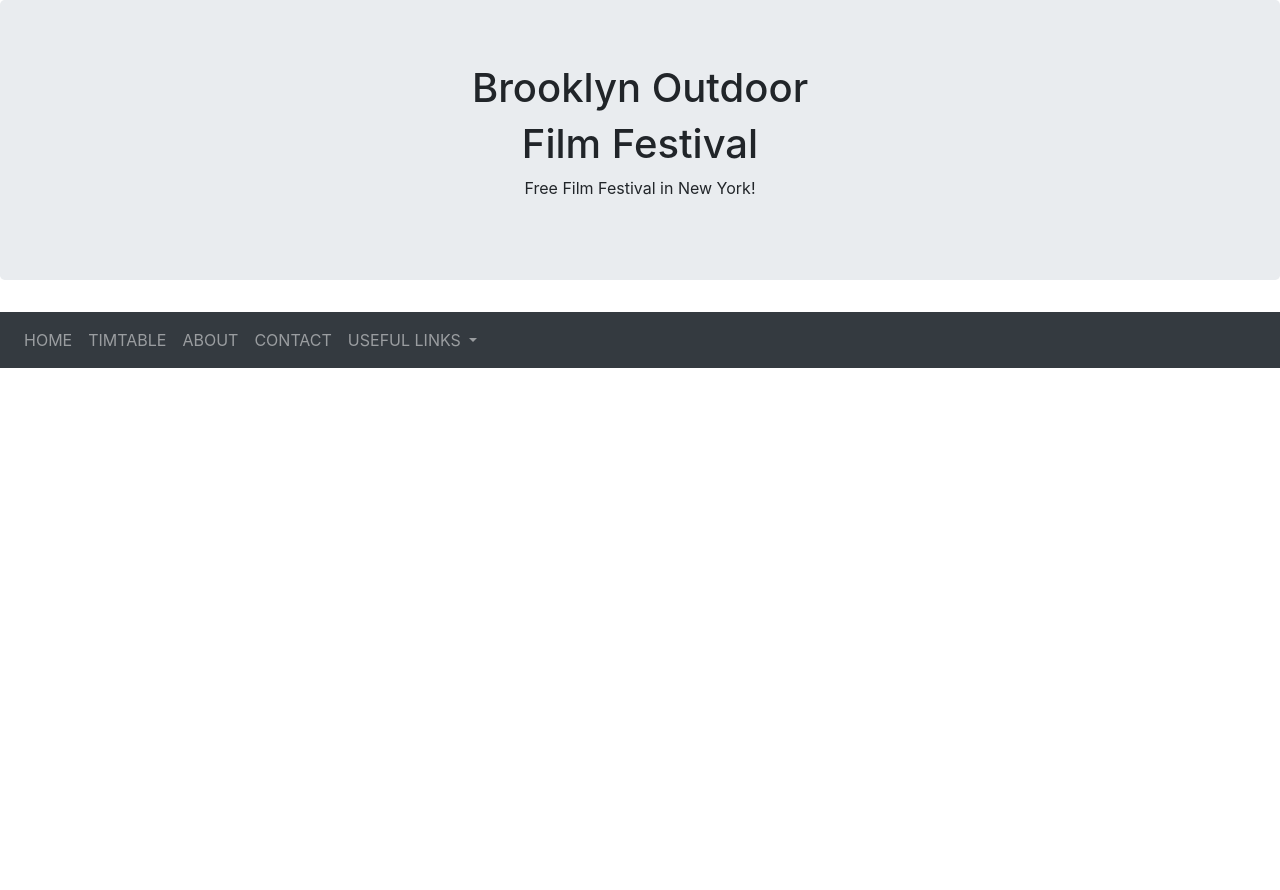
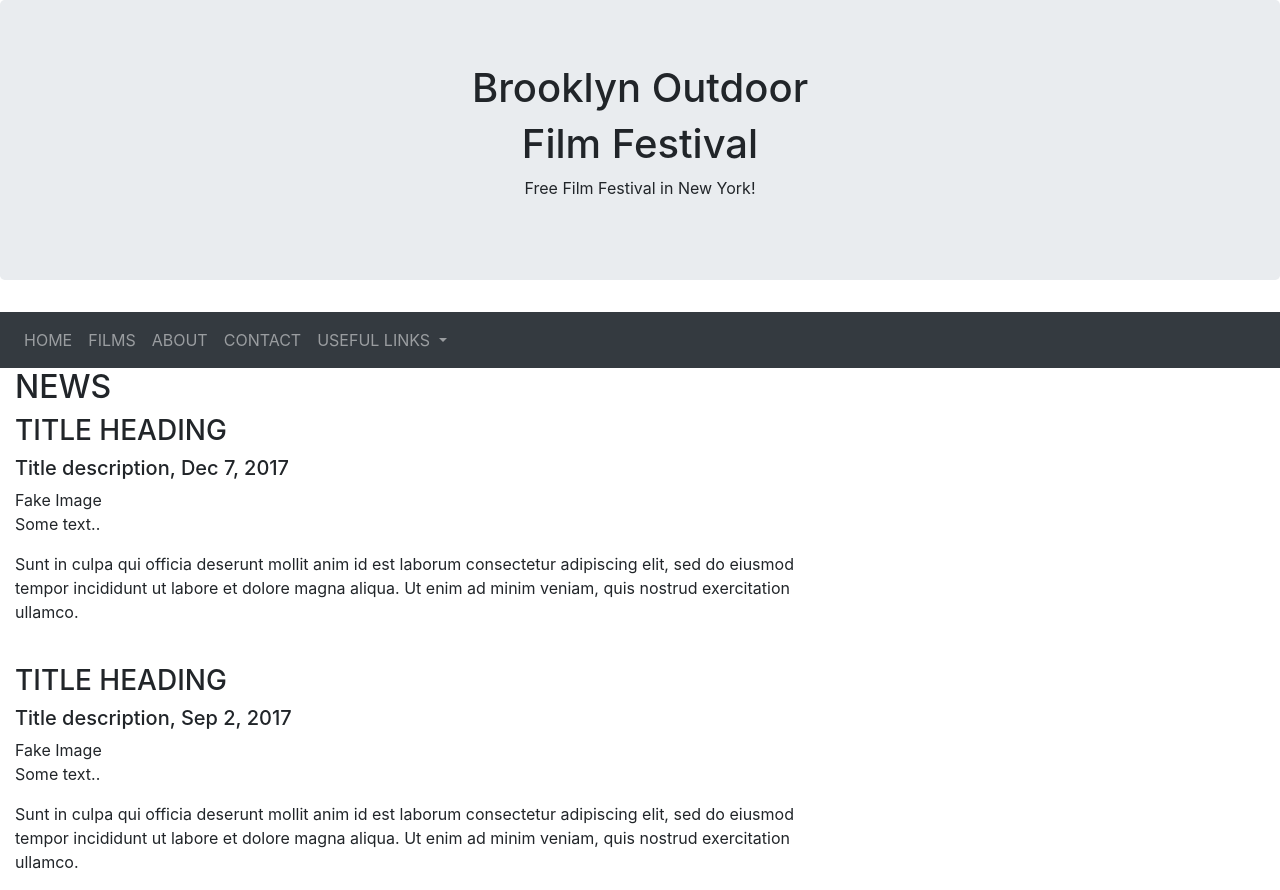
Before and after one commit to LuSantanaHolmes/boff, a plain HTML site: page index.html in a window 1280 px wide. Before the commit the page ends 800 px from the top, so only its background shows below. Drawn offline with nearby package versions, Linux system fonts and the light colour scheme.

Commit message:
add all comments and news articles

```diff
--- a/index.html
+++ b/index.html
@@ -1,54 +1,110 @@
 <!DOCTYPE html>
 <html lang="en" dir="ltr">
 <head>
-    <!--required meta tags-->
+  <!-- required meta tags -->
   <meta charset="utf-8">
   <meta name="viewport" content="width=device-width, initial-scale=1, shrink-to-fit=no">
 
   <!-- Bootstrap CSS -->
   <link rel="stylesheet" href="resources/css/bootstrap.min.css">
+
   <!-- css stylesheet -->
   <link href="resources/css/style.css" type="text/css" rel="stylesheet">
-    <title></title>
+  <title>Brooklyn Outdoor Film Festival</title>
 </head>
+
 <body>
-    <!--Jumbotron titlel logo -->
+  <!-- Jumbotron titlel logo -->
   <div class="jumbotron text-center">
     <h1>Brooklyn Outdoor</h1>
     <h1>Film Festival</h1>
-      <p>Free Film Festival in New York!</p>
+    <p>
+      Free Film Festival in New York!
+    </p>
   </div> <!-- div for jumbotron title logo -->
 
   <!-- navigation bar and dropdown Links -->
   <nav class="navbar navbar-expand-sm bg-dark navbar-dark">
-      <!-- Links -->
+
+    <!-- menu/links -->
     <ul class="navbar-nav">
+
+      <!-- home link -->
       <li class="nav-item">
         <a class="nav-link" href="#">HOME</a>
       </li>
+
+      <!-- films link -->
       <li class="nav-item">
-          <a class="nav-link" href="#">TIMTABLE</a>
+        <a class="nav-link" href="#">FILMS</a>
       </li>
+
+      <!-- about link -->
       <li class="nav-item">
         <a class="nav-link" href="#">ABOUT</a>
       </li>
+
+      <!-- contact link -->
       <li class="nav-item">
         <a class="nav-link" href="#">CONTACT</a>
       </li>
 
-        <!-- Dropdown -->
+      <!-- dropdown nav item title -->
       <li class="nav-item dropdown">
         <a class="nav-link dropdown-toggle" href="#" id="navbardrop" data-toggle="dropdown">
           USEFUL LINKS
         </a>
+        <!-- dropdown menu -->
         <div class="dropdown-menu">
+          <!-- link 1 -->
           <a class="dropdown-item" href="#">Link 1</a>
+          <!-- link 2 -->
           <a class="dropdown-item" href="#">Link 2</a>
+          <!-- link 3 -->
           <a class="dropdown-item" href="#">Link 3</a>
         </div> <!-- div dropdown-menu -->
       </li>
     </ul>
-     </nav> <!-- class=navbar -->
+  </nav> <!-- closing navbar -->
+
+  <!-- div news article -->
+  <div class="col-sm-8">
+    <h2>NEWS</h2>
+    <!-- first news article -->
+    <h3>TITLE HEADING</h3>
+    <h5>Title description, Dec 7, 2017</h5>
+    <!-- first aricle pic -->
+    <div class="fakeimg">Fake Image</div>
+    <!-- pic text -->
+    <p>
+      Some text..
+    </p>
+    <p>
+      Sunt in culpa qui officia deserunt mollit anim id est laborum
+      consectetur adipiscing elit, sed do eiusmod tempor incididunt ut
+      labore et dolore magna aliqua. Ut enim ad minim veniam, quis nostrud
+      exercitation ullamco.
+    </p>
+
+    <br>
+    <!-- second article -->
+    <h3>TITLE HEADING</h3>
+    <h5>Title description, Sep 2, 2017</h5>
+    <!-- second article pic -->
+    <div class="fakeimg">Fake Image</div>
+    <!-- pic text -->
+    <p>
+      Some text..
+    </p>
+    <p>
+      Sunt in culpa qui officia deserunt mollit anim id est laborum
+      consectetur adipiscing elit, sed do eiusmod tempor incididunt ut
+      labore et dolore magna aliqua. Ut enim ad minim veniam, quis nostrud
+      exercitation ullamco.
+    </p>
+  </div>
+
+
 
 
 
```
Also changed, not shown: 1 other file. Lines whose indentation alone changed are shown as unchanged.
